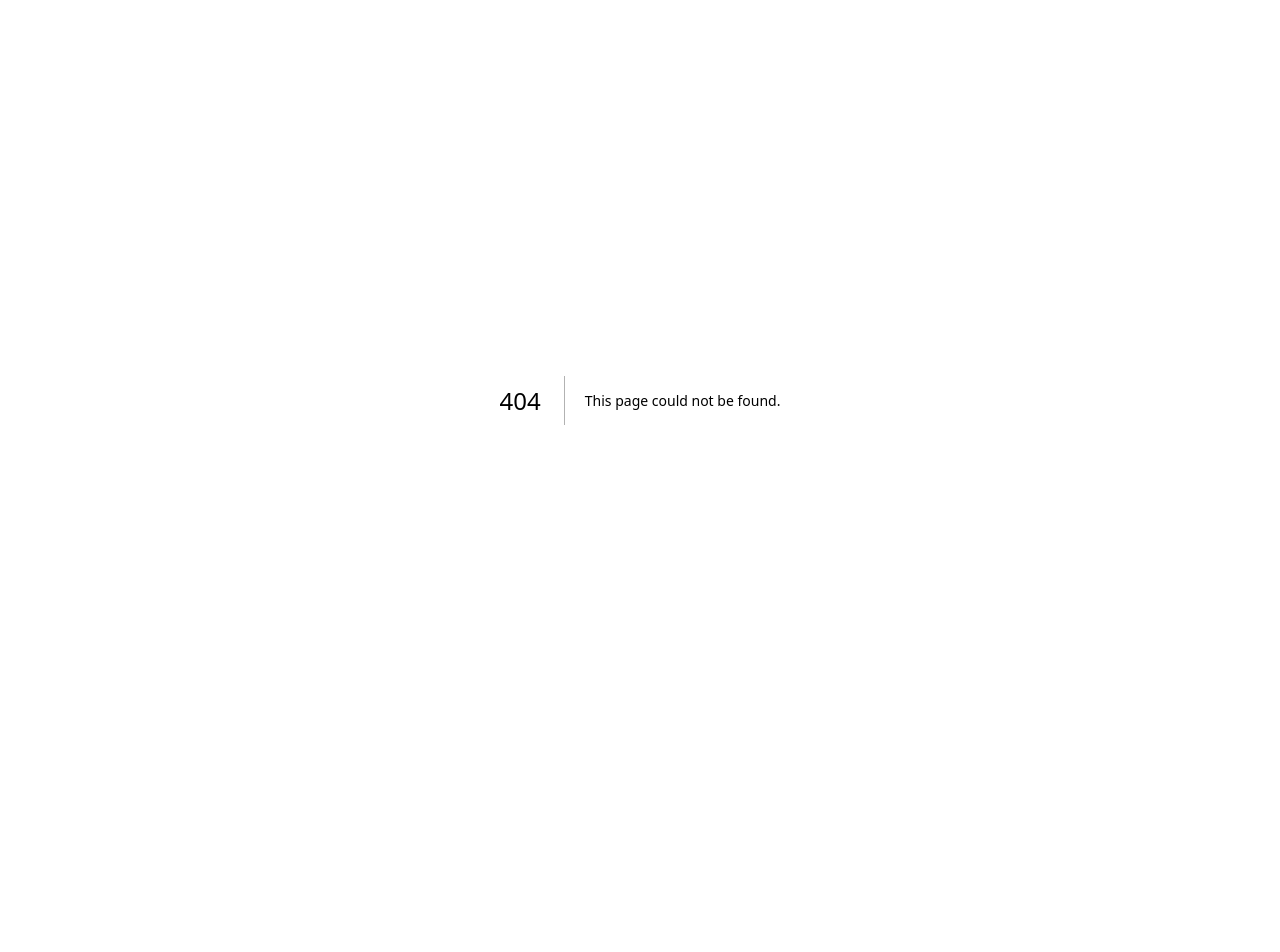
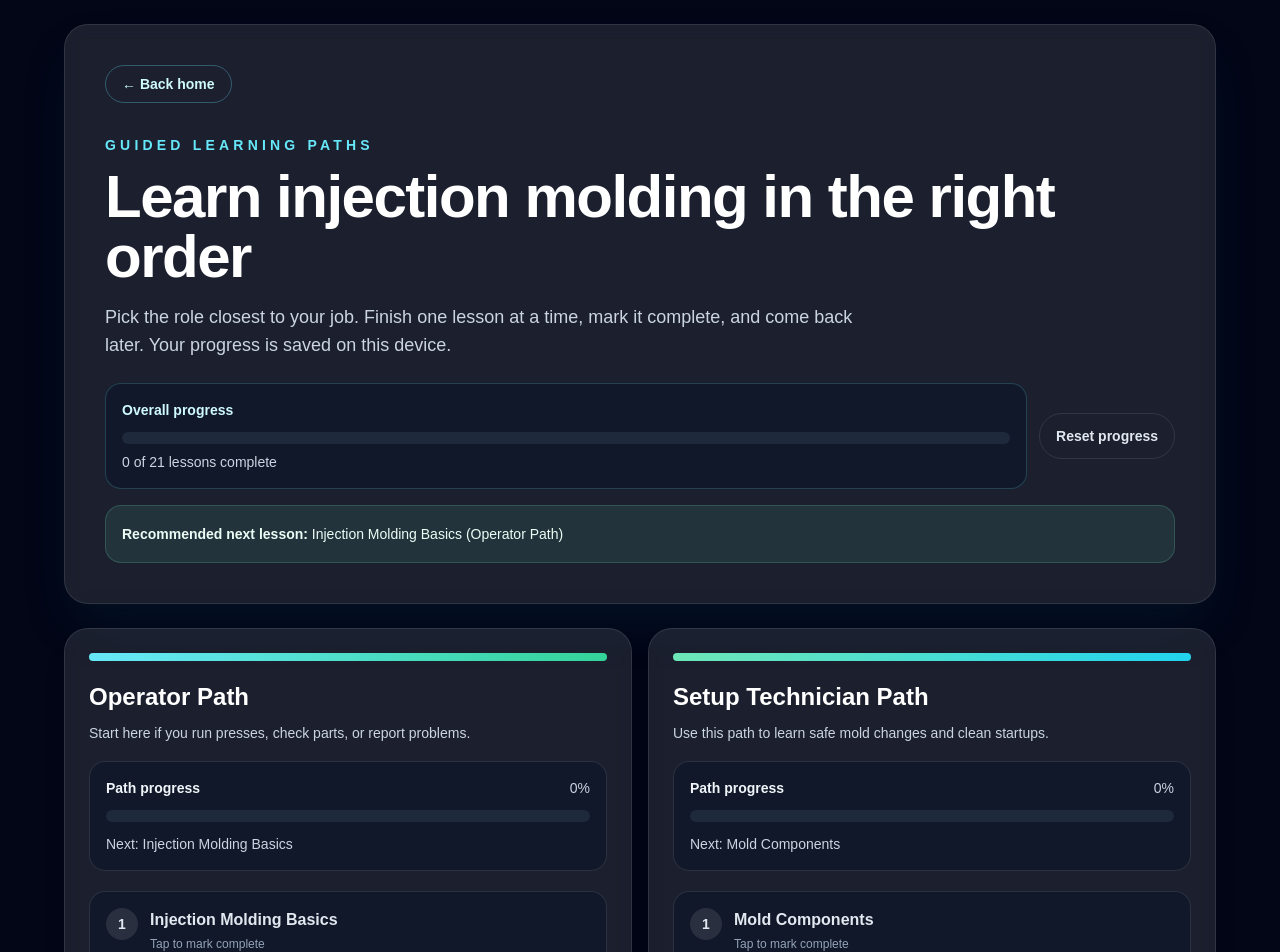
Before and after one commit to scottgraham2882-collab/molding-mentor-ai, a Next.js app: page /learning-paths in a window 1280 px wide. Before the commit this address had no page. Shown: the top 952 px of the page. Before the commit the page ends 800 px from the top, so only its background shows below. Built offline with nearby package versions, Linux system fonts and the light colour scheme.

Commit message:
Add guided learning paths

```diff
--- /dev/null
+++ b/app/learning-paths/page.tsx
@@ -0,0 +1,195 @@
+"use client";
+
+import Link from "next/link";
+import { useEffect, useMemo, useState } from "react";
+
+type LearningPath = {
+  title: string;
+  helper: string;
+  lessons: string[];
+  accent: string;
+};
+
+const STORAGE_KEY = "moldingMentorLearningPathProgress";
+
+const learningPaths: LearningPath[] = [
+  {
+    title: "Operator Path",
+    helper: "Start here if you run presses, check parts, or report problems.",
+    accent: "from-cyan-300 to-emerald-400",
+    lessons: ["Injection Molding Basics", "Safety", "Defect Recognition", "Basic Troubleshooting", "Quality Checks"],
+  },
+  {
+    title: "Setup Technician Path",
+    helper: "Use this path to learn safe mold changes and clean startups.",
+    accent: "from-emerald-300 to-cyan-400",
+    lessons: ["Mold Components", "Mold Change Process", "Startup Procedures", "First Piece Approval", "Process Documentation"],
+  },
+  {
+    title: "Process Technician Path",
+    helper: "Build process knowledge one study at a time.",
+    accent: "from-violet-300 to-cyan-400",
+    lessons: [
+      "Scientific Molding Fundamentals",
+      "Fill Studies",
+      "Pack/Hold Studies",
+      "Gate Seal Studies",
+      "Defect Root Cause Analysis",
+      "Process Optimization",
+    ],
+  },
+  {
+    title: "Supervisor Path",
+    helper: "Learn how to support people, reduce waste, and pass knowledge forward.",
+    accent: "from-amber-300 to-cyan-400",
+    lessons: ["Production Fundamentals", "Downtime Reduction", "Scrap Reduction", "Coaching Employees", "Knowledge Transfer"],
+  },
+];
+
+function lessonId(pathTitle: string, lesson: string) {
+  return `${pathTitle}:${lesson}`;
+}
+
+function getStoredProgress() {
+  if (typeof window === "undefined") return [];
+
+  try {
+    const saved = window.localStorage.getItem(STORAGE_KEY);
+    const parsed = saved ? JSON.parse(saved) : [];
+    return Array.isArray(parsed) ? parsed.filter((item): item is string => typeof item === "string") : [];
+  } catch {
+    return [];
+  }
+}
+
+export default function LearningPathsPage() {
+  const [completedLessons, setCompletedLessons] = useState<string[]>([]);
+
+  useEffect(() => {
+    setCompletedLessons(getStoredProgress());
+  }, []);
+
+  useEffect(() => {
+    window.localStorage.setItem(STORAGE_KEY, JSON.stringify(completedLessons));
+  }, [completedLessons]);
+
+  const completedSet = useMemo(() => new Set(completedLessons), [completedLessons]);
+  const totalLessons = learningPaths.reduce((total, path) => total + path.lessons.length, 0);
+  const completedTotal = learningPaths.reduce(
+    (total, path) => total + path.lessons.filter((lesson) => completedSet.has(lessonId(path.title, lesson))).length,
+    0,
+  );
+  const nextRecommendation = learningPaths
+    .flatMap((path) => path.lessons.map((lesson) => ({ path: path.title, lesson, id: lessonId(path.title, lesson) })))
+    .find((item) => !completedSet.has(item.id));
+
+  function toggleLesson(id: string) {
+    setCompletedLessons((current) => (current.includes(id) ? current.filter((item) => item !== id) : [...current, id]));
+  }
+
+  function resetProgress() {
+    setCompletedLessons([]);
+  }
+
+  return (
+    <main className="min-h-screen bg-slate-950 px-4 py-6 text-slate-100 sm:px-6 lg:px-8">
+      <div className="mx-auto w-full max-w-6xl">
+        <header className="rounded-3xl border border-white/10 bg-white/10 p-5 shadow-2xl shadow-cyan-950/30 backdrop-blur sm:p-8 lg:p-10">
+          <Link
+            href="/"
+            className="inline-flex items-center rounded-full border border-cyan-300/30 px-4 py-2 text-sm font-semibold text-cyan-100 transition hover:border-cyan-200 hover:bg-cyan-300/10"
+          >
+            ← Back home
+          </Link>
+          <p className="mt-8 text-sm font-semibold uppercase tracking-[0.3em] text-cyan-300">Guided Learning Paths</p>
+          <h1 className="mt-3 text-4xl font-black tracking-tight text-white sm:text-5xl lg:text-6xl">
+            Learn injection molding in the right order
+          </h1>
+          <p className="mt-4 max-w-3xl text-base leading-7 text-slate-300 sm:text-lg">
+            Pick the role closest to your job. Finish one lesson at a time, mark it complete, and come back later. Your progress is saved on this device.
+          </p>
+
+          <div className="mt-6 grid gap-3 sm:grid-cols-[1fr_auto] sm:items-center">
+            <div className="rounded-2xl border border-cyan-300/20 bg-slate-900/70 p-4">
+              <p className="text-sm font-bold text-cyan-100">Overall progress</p>
+              <div className="mt-3 h-3 overflow-hidden rounded-full bg-slate-800">
+                <div
+                  className="h-full rounded-full bg-cyan-300 transition-all"
+                  style={{ width: `${Math.round((completedTotal / totalLessons) * 100)}%` }}
+                />
+              </div>
+              <p className="mt-2 text-sm text-slate-300">
+                {completedTotal} of {totalLessons} lessons complete
+              </p>
+            </div>
+            <button
+              type="button"
+              onClick={resetProgress}
+              className="rounded-full border border-white/10 px-4 py-3 text-sm font-bold text-slate-200 transition hover:border-cyan-300/40 hover:bg-cyan-300/10"
+            >
+              Reset progress
+            </button>
+          </div>
+
+          <div className="mt-4 rounded-2xl border border-emerald-300/20 bg-emerald-300/10 p-4 text-sm leading-6 text-emerald-50">
+            <span className="font-black">Recommended next lesson: </span>
+            {nextRecommendation ? `${nextRecommendation.lesson} (${nextRecommendation.path})` : "All paths are complete. Great work!"}
+          </div>
+        </header>
+
+        <section className="mt-6 grid gap-4 lg:grid-cols-2">
+          {learningPaths.map((path) => {
+            const completedCount = path.lessons.filter((lesson) => completedSet.has(lessonId(path.title, lesson))).length;
+            const percentComplete = Math.round((completedCount / path.lessons.length) * 100);
+            const nextLesson = path.lessons.find((lesson) => !completedSet.has(lessonId(path.title, lesson)));
+
+            return (
+              <article key={path.title} className="rounded-3xl border border-white/10 bg-white/10 p-5 shadow-xl shadow-slate-950/20 backdrop-blur sm:p-6">
+                <div className={`h-2 rounded-full bg-gradient-to-r ${path.accent}`} />
+                <h2 className="mt-5 text-2xl font-black text-white">{path.title}</h2>
+                <p className="mt-2 text-sm leading-6 text-slate-300">{path.helper}</p>
+                <div className="mt-4 rounded-2xl border border-white/10 bg-slate-900/70 p-4">
+                  <div className="flex items-center justify-between gap-3 text-sm">
+                    <span className="font-bold text-slate-100">Path progress</span>
+                    <span className="text-slate-300">{percentComplete}%</span>
+                  </div>
+                  <div className="mt-3 h-3 overflow-hidden rounded-full bg-slate-800">
+                    <div className={`h-full rounded-full bg-gradient-to-r ${path.accent}`} style={{ width: `${percentComplete}%` }} />
+                  </div>
+                  <p className="mt-3 text-sm text-slate-300">Next: {nextLesson ?? "Path complete"}</p>
+                </div>
+                <ol className="mt-5 space-y-3">
+                  {path.lessons.map((lesson, index) => {
+                    const id = lessonId(path.title, lesson);
+                    const isComplete = completedSet.has(id);
+                    return (
+                      <li key={lesson}>
+                        <button
+                          type="button"
+                          onClick={() => toggleLesson(id)}
+                          className={`flex w-full items-start gap-3 rounded-2xl border p-4 text-left transition ${
+                            isComplete
+                              ? "border-emerald-300/40 bg-emerald-300/10 text-emerald-50"
+                              : "border-white/10 bg-slate-900/70 text-slate-200 hover:border-cyan-300/40"
+                          }`}
+                        >
+                          <span className="flex h-8 w-8 shrink-0 items-center justify-center rounded-full bg-white/10 text-sm font-black">
+                            {isComplete ? "✓" : index + 1}
+                          </span>
+                          <span>
+                            <span className="block font-bold">{lesson}</span>
+                            <span className="mt-1 block text-xs text-slate-400">Tap to mark {isComplete ? "not complete" : "complete"}</span>
+                          </span>
+                        </button>
+                      </li>
+                    );
+                  })}
+                </ol>
+              </article>
+            );
+          })}
+        </section>
+      </div>
+    </main>
+  );
+}
--- a/app/page.tsx
+++ b/app/page.tsx
@@ -482,6 +482,17 @@ const dashboardCards: DashboardCard[] = [
     accent: "from-violet-300 to-fuchsia-400",
   },
   {
+    title: "Guided Learning Paths",
+    plainSubtitle: "Learn injection molding step by step",
+    description:
+      "Follow beginner-friendly role paths for operators, setup technicians, process technicians, and supervisors with saved progress and next lesson guidance.",
+    href: "/learning-paths",
+    accent: "from-cyan-300 to-emerald-400",
+    beginnerTitle: "Guided Learning Paths",
+    beginnerExplanation: "Start here to learn injection molding in a simple order for your role.",
+    keywords: ["learning paths", "injection molding basics", "operator path", "setup technician", "process technician", "supervisor path"],
+  },
+  {
     title: "Scientific Molding Calculator",
     description:
       "Estimate clamp tonnage, total shot weight, and screw recovery time with mobile-friendly scientific molding calculator cards.",
@@ -687,6 +698,7 @@ const toolKeywordMap: Record<string, string[]> = {
   "/reports/daily": ["daily report", "shift report", "plant report", "production report"],
   "/reports/weekly": ["weekly report", "management review", "plant summary"],
   "/training/assignments": ["assign training", "due dates", "training status", "operator training"],
+  "/learning-paths": ["guided learning", "role path", "operator path", "setup technician path", "process technician path", "supervisor path", "lessons complete"],
   "/knowledge-base": ["lessons learned", "knowledge base", "root cause", "teach technician", "tribal knowledge", "saved fixes"],
   "/training/skills-matrix": ["skills", "qualified", "cross training", "matrix"],
 };
@@ -713,7 +725,7 @@ function getToolCategory(card: DashboardCard) {
   }
 
   if (href.startsWith("/quality")) return "Check Quality";
-  if (href.startsWith("/training") || href.startsWith("/lessons") || href === "/knowledge-base" || href.startsWith("/certifications") || href.startsWith("/employees")) return "Train Employees";
+  if (href.startsWith("/training") || href.startsWith("/lessons") || href === "/knowledge-base" || href === "/learning-paths" || href.startsWith("/certifications") || href.startsWith("/employees")) return "Train Employees";
   if (href.startsWith("/materials")) return "Manage Materials";
 
   return "Reports & Management";
```
